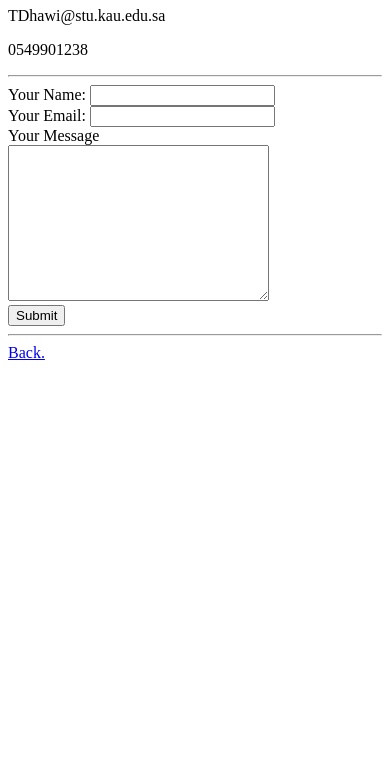
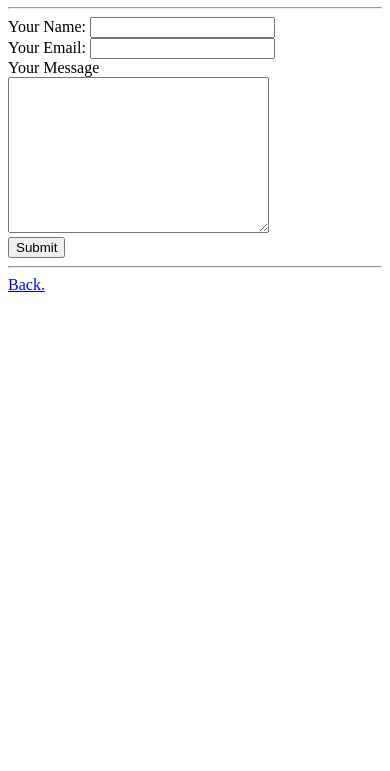
Before and after one commit to TurkiD/CV, a plain HTML site: page Contact.html in a window 390 px wide. Shown: the part 73-844 px from the top of the page. Drawn offline with Linux system fonts and the light colour scheme.

Commit message:
Remove my email and phone number from the page

```diff
--- a/Contact.html
+++ b/Contact.html
@@ -6,8 +6,6 @@
   </head>
   <body>
     <h1>My Contact Details</h1>
-    <p>TDhawi@stu.kau.edu.sa</p>
-    <p>0549901238</p>
     <hr>
     <form action="mailto:tdhawi@stu.kau.edu.sa" method="post" enctype="text/plain">
       <label>Your Name:</label>
```
